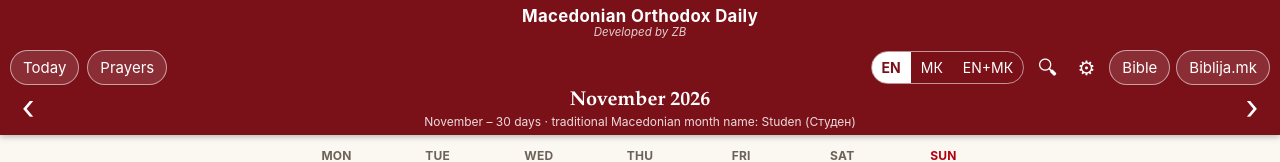
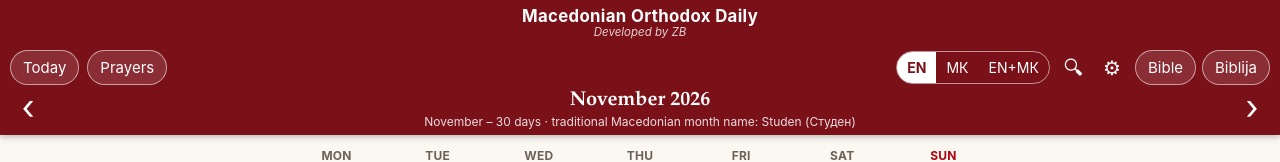
Before and after one commit to ammsoc2023-spec/macedonian-orthodox-daily, a plain HTML site: page index.html in a window 1280 px wide. Shown: the top 162 px of the page. Drawn offline with Linux system fonts and the light colour scheme.

Commit message:
Rename the Biblija.mk tab to Biblija
The new tab is now labelled Biblija in English and Библија in Macedonian. The existing Bible tab is unchanged.

```diff
--- a/app.js
+++ b/app.js
@@ -18,7 +18,7 @@ const T={
      offline:'Offline ready: all 365 days are stored on this device.',offlineNo:'Offline storage not available in this browser.',
      listen:'Read aloud',scopeAll:'Whole day',scopeSaints:'Saints only',scopeRead:'Readings only',scopeCom:'Commentary only',
      lEn:'English',lMk:'Macedonian',lBoth:'English, then Macedonian',voice:'Voice',reading:'Reading',paused:'Paused',done:'Finished',
-     prayers:'Prayers',back:'Calendar',tapday:'Tap a day to open it.',feasts:'Feasts and red-letter days this month',mlegend:'Red = Sunday / red-letter day · ★ = Great Feast · purple underline = fast day · small number = old-style date · gold ring = today',pAll:'All prayers',pSec:{morning:'Morning prayers',table:'Prayers at table',day:'Prayers during the day',evening:'Evening prayers'},noprayers:'Could not load the prayers.',bible:'Bible',biblija:'Biblija.mk',bibleOpen:'Open in browser',bibleOff:'The Bible needs an internet connection. You can still use the calendar and prayers offline.',bibleFail:'This page could not be shown here. You can open it in your browser.'},
+     prayers:'Prayers',back:'Calendar',tapday:'Tap a day to open it.',feasts:'Feasts and red-letter days this month',mlegend:'Red = Sunday / red-letter day · ★ = Great Feast · purple underline = fast day · small number = old-style date · gold ring = today',pAll:'All prayers',pSec:{morning:'Morning prayers',table:'Prayers at table',day:'Prayers during the day',evening:'Evening prayers'},noprayers:'Could not load the prayers.',bible:'Bible',biblija:'Biblija',bibleOpen:'Open in browser',bibleOff:'The Bible needs an internet connection. You can still use the calendar and prayers offline.',bibleFail:'This page could not be shown here. You can open it in your browser.'},
  mk:{today:'Денес',saints:'Светители и празници',fasting:'Пост',readings:'Читања',commentary:'Толкување',notes:'Белешки',
      lives:'Светители на денот — житија и поуки',noread:'За овој ден нема читања.',search:'Пребарај светители (англиски или македонски)',
      close:'Затвори',goto:'Оди на датум',settings:'Поставки',font:'Големина на текст',theme:'Изглед',sections:'Делови',openall:'Отвори ги сите',closeall:'Затвори ги сите',
@@ -28,7 +28,7 @@ const T={
      offline:'Подготвено за офлајн: сите 365 дена се зачувани на уредот.',offlineNo:'Офлајн зачувување не е достапно во овој прелистувач.',
      listen:'Читај гласно',scopeAll:'Цел ден',scopeSaints:'Само светители',scopeRead:'Само читања',scopeCom:'Само толкување',
      lEn:'Англиски',lMk:'Македонски',lBoth:'Англиски, па македонски',voice:'Глас',reading:'Се чита',paused:'Паузирано',done:'Готово',
-     prayers:'Молитви',back:'Календар',tapday:'Допрете на ден за да го отворите.',feasts:'Празници и црвени денови во овој месец',mlegend:'Црвено = недела / црвен ден · ★ = Голем празник · виолетова линија = пост · мал број = датум по стар стил · златна рамка = денес',pAll:'Сите молитви',pSec:{morning:'Утрински молитви',table:'Молитви при трпеза',day:'Молитви преку денот',evening:'Вечерни молитви'},noprayers:'Молитвите не можат да се вчитаат.',bible:'Библија',biblija:'Библија.mk',bibleOpen:'Отвори во прелистувач',bibleOff:'За Библијата е потребна интернет-врска. Календарот и молитвите и понатаму работат офлајн.',bibleFail:'Страницата не може да се прикаже овде. Можете да ја отворите во прелистувачот.'}};
+     prayers:'Молитви',back:'Календар',tapday:'Допрете на ден за да го отворите.',feasts:'Празници и црвени денови во овој месец',mlegend:'Црвено = недела / црвен ден · ★ = Голем празник · виолетова линија = пост · мал број = датум по стар стил · златна рамка = денес',pAll:'Сите молитви',pSec:{morning:'Утрински молитви',table:'Молитви при трпеза',day:'Молитви преку денот',evening:'Вечерни молитви'},noprayers:'Молитвите не можат да се вчитаат.',bible:'Библија',biblija:'Библија',bibleOpen:'Отвори во прелистувач',bibleOff:'За Библијата е потребна интернет-врска. Календарот и молитвите и понатаму работат офлајн.',bibleFail:'Страницата не може да се прикаже овде. Можете да ја отворите во прелистувачот.'}};
 let lang=LS.get('lang','en'); if(!['en','mk','both'].includes(lang)) lang='en';
 const ui=()=>T[lang==='mk'?'mk':'en'];
 let cur=null, months={}, index=null, notice='', prayersOpen=false, pvPushed=false, prayersP=null;
@@ -36,7 +36,7 @@ let view='day', mvM=1, dayPushed=false, pvFrom='day';
 let bibleOpen=false, bibleSrc='bible', bvPushed=false, bvFrom='day', bibleLoadGen=0;
 const BIBLES={
   bible:{url:'https://www.orthodoxbibleonline.com/',hash:'#bible',titleEn:'Bible',titleMk:'Библија',titleBoth:'Bible · Библија',frameTitle:'Orthodox Bible Online'},
-  biblija:{url:'https://biblija.mk/biblija/',hash:'#biblija',titleEn:'Biblija.mk',titleMk:'Библија.mk',titleBoth:'Biblija.mk · Библија.mk',frameTitle:'Biblija.mk'}
+  biblija:{url:'https://biblija.mk/biblija/',hash:'#biblija',titleEn:'Biblija',titleMk:'Библија',titleBoth:'Biblija · Библија',frameTitle:'Biblija'}
 };
 const vmonth=h=>/^2026-(0[1-9]|1[0-2])$/.test(h)?+h.slice(5,7):0;
 const monthName=(m,mk)=>mk?MON_MK[m-1].replace(/^./,c=>c.toUpperCase()):MON_EN[m-1];
--- a/index.html
+++ b/index.html
@@ -31,7 +31,7 @@
     <button id="btnMenu" class="icon" type="button" aria-label="Settings">&#9881;&#xFE0E;</button>
     <span class="biblePair">
       <button id="btnBible" class="pill" type="button">Bible</button>
-      <button id="btnBiblija" class="pill" type="button">Biblija.mk</button>
+      <button id="btnBiblija" class="pill" type="button">Biblija</button>
     </span>
   </div>
   <div class="row2">
```
Also changed, not shown: sw.js.
